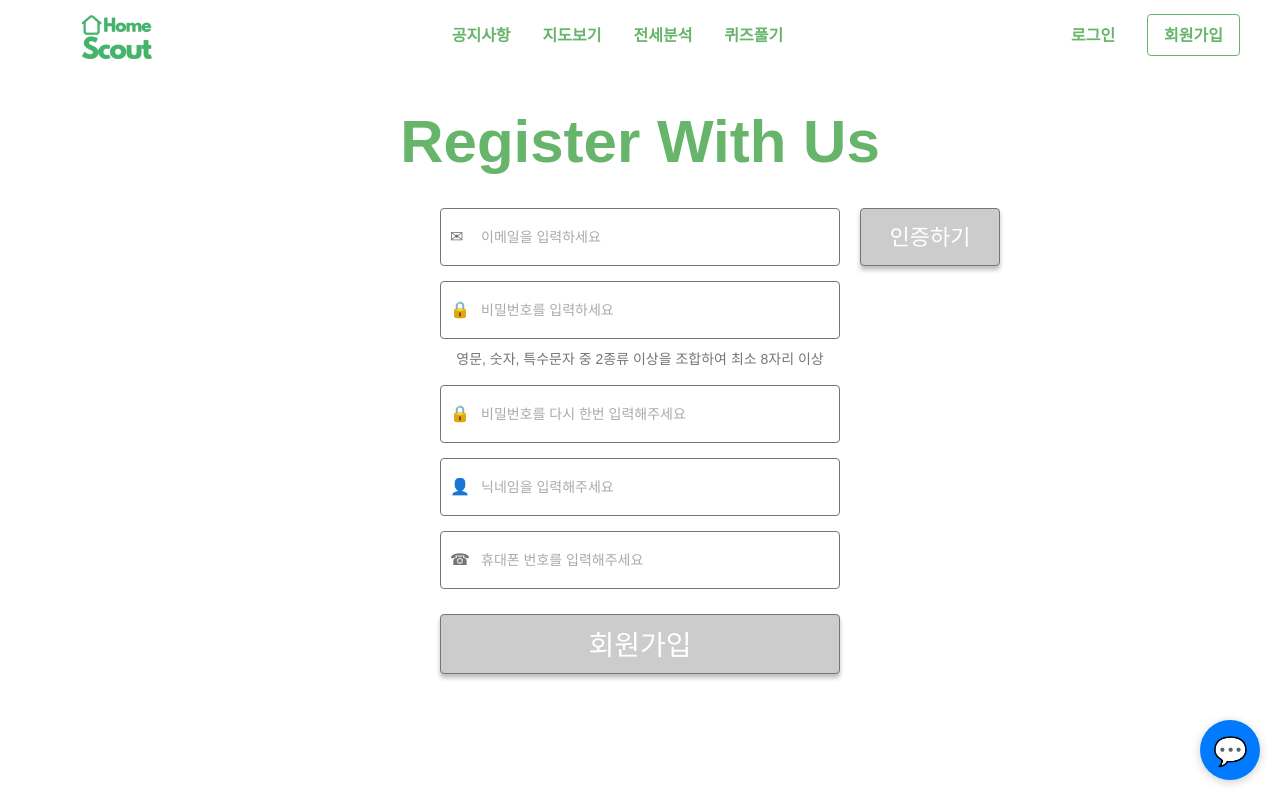
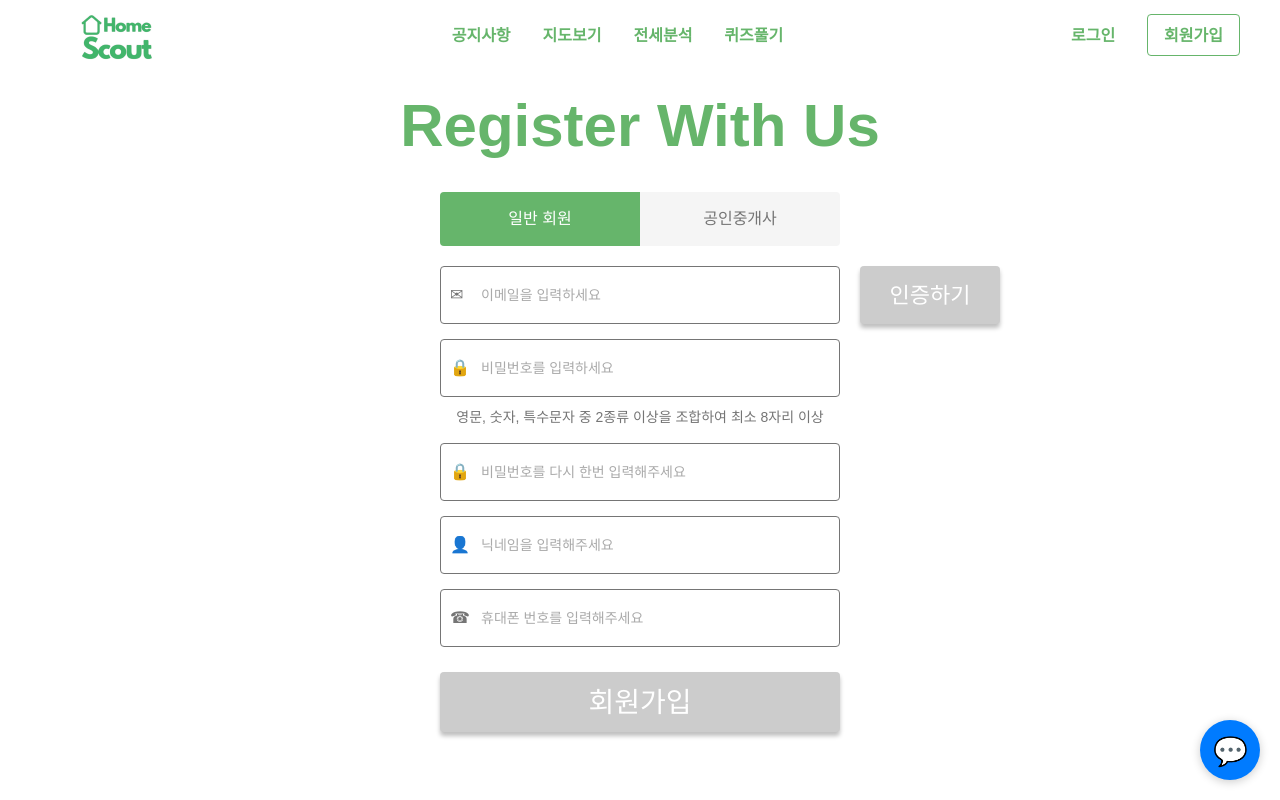
Before and after one commit to SSAFY-12th-HOME/HomeScout-FrontEnd, a Vue app: page /signup in a window 1280 px wide. Built offline with nearby package versions, Linux system fonts and the light colour scheme; no server answers; what vue-fullpage.js, vue3-kakao-maps would draw is missing.

Commit message:
[feat] 회원가입, 마이페이지, 나의 관심매물

```diff
--- a/src/components/common/AppHeader.vue
+++ b/src/components/common/AppHeader.vue
@@ -54,10 +54,14 @@ const isHomePage = computed(() => route.path === '/')
 
         <!-- 로그인한 경우 -->
         <template v-else>
-          <div class="user-profile">
-            <img :src="userProfile.profileImg" :alt="userProfile.nickname" class="profile-img" />
+          <RouterLink to="/mypage" class="user-profile">
+            <img
+              :src="userProfile.profileImg"
+              :alt="userProfile.nickname"
+              class="profile-img"
+            />
             <span class="nickname">{{ userProfile.nickname }}</span>
-          </div>
+          </RouterLink>
           <button @click="handleLogout" class="btn-logout">로그아웃</button>
         </template>
       </div>
@@ -131,6 +135,13 @@ const isHomePage = computed(() => route.path === '/')
   display: flex;
   align-items: center;
   gap: 0.5rem;
+  text-decoration: none; /* 링크 밑줄 제거 */
+  cursor: pointer;
+}
+
+.user-profile:hover {
+  opacity: 0.8;
+  transition: opacity 0.3s ease;
 }
 
 .profile-img {
--- a/src/components/map/AptDetail.vue
+++ b/src/components/map/AptDetail.vue
@@ -6,6 +6,11 @@ import DealHistory from '@/components/map/DealHistory.vue';
 import SubwayInfo from '@/components/map/SubwayInfo.vue';
 import LifeStory from '@/components/map/LifeStory.vue';
 import SaleList from '@/components/map/SaleList.vue';
+import PulseLoader from 'vue-spinner/src/PulseLoader.vue'
+import ErrorModal from '../common/ErrorModal.vue';
+import { useErrorStore } from '@/stores/error';
+
+const errorStore = useErrorStore()
 
 const props = defineProps({
     aptId: {
@@ -15,18 +20,22 @@ const props = defineProps({
 
 const apt = ref('');
 const aptInfo = ref({});
+const isLoading = ref(false)
 
 // getAptInfo를 별도의 함수로 분리
 const fetchAptInfo = () => {
     if (!apt.value) return;
+    isLoading.value = true
 
     getAptInfo(
         apt.value,
         ({ data }) => {
             aptInfo.value = data;
+            isLoading.value = false
         },
         (err) => {
-            console.log(err);
+            isLoading.value = false
+            errorStore.showError(err.response.data.message)
         }
     );
 };
@@ -46,6 +55,10 @@ const handleRefresh = () => {
 </script>
 
 <template>
+    <ErrorModal />
+    <div class="loading" v-if="isLoading">
+      <PulseLoader/>
+    </div>
     <div class="container">
         <h2 v-if="apt.length === 0" class="empty-message">아파트를 선택해 주세요!</h2>
         <div v-else class="apt-container">
--- a/src/components/map/SaleList.vue
+++ b/src/components/map/SaleList.vue
@@ -465,7 +465,7 @@ const handleRegisterSuccess = () => {
   border: none;
   cursor: pointer;
   padding: 8px;
-  color: #d1d5db; /* 기본 색상 */
+  color: #dc2626; /* 기본 색상 */
   transition: all 0.2s ease;
 }
 
--- a/src/router/index.js
+++ b/src/router/index.js
@@ -7,6 +7,7 @@ import NoticeView from '@/views/NoticeView.vue'
 import MapView from '@/views/MapView.vue'
 import AnalysisView from '@/views/AnalysisView.vue'
 import QuizView from '@/views/QuizView.vue'
+import MypageView from '@/views/MypageView.vue'
 
 const router = createRouter({
   history: createWebHistory(import.meta.env.BASE_URL),
@@ -48,6 +49,12 @@ const router = createRouter({
       path: '/quiz',
       name: 'quiz',
       component: QuizView,
+      meta: { requiresAuth: true }
+    },
+    {
+      path: '/mypage',
+      name: 'mypage',
+      component: MypageView,
       meta: { requiresAuth: true },
     },
   ],
--- a/src/views/LoginView.vue
+++ b/src/views/LoginView.vue
@@ -176,7 +176,7 @@ const handleLogin = async () => {
   padding: 12px;
   background-color: #66b56b;
   color: white;
-  border: 1px solid #757575;
+  border: 0px solid #757575;
   border-radius: 4px;
   font-size: 16px;
   cursor: pointer;
--- a/src/views/MapView.vue
+++ b/src/views/MapView.vue
@@ -5,6 +5,10 @@ import { getAptList, listSido, listGugun, getAptIdByAptName } from '@/api/map';
 import AptDetail from '@/components/map/AptDetail.vue';
 import VSelect from '@/components/map/VSelect.vue';
 import SearchBar from '@/components/map/SearchBar.vue';
+import ErrorModal from '@/components/common/ErrorModal.vue';
+import { useErrorStore } from '@/stores/error';
+
+const errorStore = useErrorStore()
 
 const aptList = ref([]);
 const aptId = ref('');
@@ -74,13 +78,14 @@ const onSearchApt = (searchQuery) => {
       aptList.value = [data];
     },
     (err) => {
-      console.log(err);
+      errorStore.showError(err.response.data.message)
     }
   )
 }
 </script>
 
 <template>
+  <ErrorModal />
   <div class="tab-container">
     <SearchBar @onSearchButton="onSearchApt"/>
     <AptDetail :apt-id="aptId"/>
--- a/src/views/SignupView.vue
+++ b/src/views/SignupView.vue
@@ -22,6 +22,13 @@ const phoneNumber = ref('')
 const isEmailValid = ref(false)
 const isEmailAvailable = ref(false)
 const emailMessage = ref('')
+
+const userType = ref('일반') // 새로 추가: 회원 유형 선택
+const brokerLicense = ref('') // 새로 추가: 공인중개사 자격증 번호
+
+// 자격증 번호 유효성 검사
+const isBrokerLicenseValid = ref(false)
+const brokerLicenseMessage = ref('')
 
 // UI state
 const showModal = ref(false)
@@ -80,9 +87,8 @@ const validateEmail = debounce(async () => {
   )
 }, 300)
 
-// Form validation 업데이트
 const isFormValid = computed(() => {
-  return email.value &&
+  const baseValidation = email.value &&
     isEmailValid.value &&
     isEmailAvailable.value &&
     isVerified.value &&
@@ -94,6 +100,15 @@ const isFormValid = computed(() => {
     isNicknameAvailable.value &&
     phoneNumber.value &&
     isValidPhoneNumber.value
+
+  // 공인중개사인 경우 추가 검증
+  if (userType.value === '공인중개사') {
+    return baseValidation &&
+           brokerLicense.value &&
+           isBrokerLicenseValid.value
+  }
+
+  return baseValidation
 })
 
 // Password validation function
@@ -190,7 +205,7 @@ const passwordsMatch = computed(() => {
   return password.value && confirmPassword.value && password.value === confirmPassword.value
 })
 
-// Form submission
+// Form submission 수정
 const handleSubmit = async () => {
   if (!isFormValid.value) {
     modalMessage.value = '모든 항목을 입력해주세요.'
@@ -207,7 +222,7 @@ const handleSubmit = async () => {
     passwordConfirm: confirmPassword.value,
     nickname: nickname.value,
     phone: phoneNumber.value,
-    role: '일반'
+    role: userType.value
   }
 
   await new Promise(resolve => setTimeout(resolve, 500))
@@ -257,6 +272,48 @@ const formatPhoneNumber = (event) => {
   // v-model 값 업데이트
   phoneNumber.value = formatted
 }
+
+// 자격증 번호 포맷팅 함수
+const formatBrokerLicense = (event) => {
+  // 입력된 값에서 숫자만 추출
+  let cleaned = event.target.value.replace(/\D/g, '')
+
+  // 11자리로 제한
+  if (cleaned.length > 11) {
+    cleaned = cleaned.slice(0, 11)
+  }
+
+  // 포맷팅된 값 생성 (XX-XXXX-XXXXX)
+  let formatted = ''
+  if (cleaned.length >= 2) {
+    formatted += cleaned.slice(0, 2)
+    if (cleaned.length >= 6) {
+      formatted += '-' + cleaned.slice(2, 6)
+      if (cleaned.length >= 7) {
+        formatted += '-' + cleaned.slice(6)
+      }
+    } else if (cleaned.length >= 2) {
+      formatted += '-' + cleaned.slice(2)
+    }
+  } else {
+    formatted = cleaned
+  }
+
+  // 자격증 번호 유효성 검사 (11자리)
+  const licenseRegex = /^\d{11}$/
+  isBrokerLicenseValid.value = licenseRegex.test(cleaned)
+
+  if (isBrokerLicenseValid.value) {
+    brokerLicenseMessage.value = '유효한 자격증 번호 형식입니다.'
+  } else {
+    brokerLicenseMessage.value = cleaned.length === 11 ?
+      '유효하지 않은 자격증 번호입니다.' :
+      '자격증 번호 11자리를 입력해주세요.'
+  }
+
+  // v-model 값 업데이트
+  brokerLicense.value = formatted
+}
 </script>
 
 <template>
@@ -274,6 +331,48 @@ const formatPhoneNumber = (event) => {
 
     <!-- Form Section -->
     <form class="signup-form" @submit.prevent="handleSubmit">
+      <!-- User Type Selection Tabs -->
+      <div class="user-type-tabs">
+        <button
+          type="button"
+          :class="['tab-button', { active: userType === '일반' }]"
+          @click="userType = '일반'"
+        >
+          일반 회원
+        </button>
+        <button
+          type="button"
+          :class="['tab-button', { active: userType === '공인중개사' }]"
+          @click="userType = '공인중개사'"
+        >
+          공인중개사
+        </button>
+      </div>
+      <!-- Broker License Input -->
+      <template v-if="userType === '공인중개사'">
+        <div class="form-group">
+          <div class="input-wrapper">
+            <i class="icon-license"></i>
+            <input
+              type="text"
+              v-model="brokerLicense"
+              placeholder="공인중개사 자격증 번호를 입력하세요"
+              class="input-field"
+              :class="{
+                'input-success': isBrokerLicenseValid && brokerLicense,
+                'input-error': !isBrokerLicenseValid && brokerLicense
+              }"
+              :disabled="isBrokerLicenseValid && brokerLicense"
+              @input="formatBrokerLicense"
+              maxlength="13"
+            />
+          </div>
+          <p class="license-status" v-if="brokerLicense"
+            :class="{ 'success': isBrokerLicenseValid, 'error': !isBrokerLicenseValid }">
+            {{ brokerLicenseMessage }}
+          </p>
+        </div>
+      </template>
       <!-- Email Field -->
       <div class="form-group">
         <div class="input-wrapper">
@@ -546,7 +645,7 @@ input::placeholder {
   font-size: 22px;
   background-color: #66B56B;
   color: white;
-  border: 1px solid #757575;
+  border: 0px solid #757575;
   cursor: pointer;
   border-radius: 4px;
   box-shadow: 0 4px 4px rgba(0, 0, 0, 0.25);
@@ -562,7 +661,7 @@ input::placeholder {
   height: 60px;
   background-color: #66B56B;
   color: white;
-  border: 1px solid #757575;
+  border: 0px solid #757575;
   padding: 10px;
   font-size: 28px;
   cursor: pointer;
@@ -686,4 +785,45 @@ input:focus {outline: none;}
   align-items: center;
   z-index: 1000;
 }
+
+.user-type-tabs {
+  display: flex;
+  width: 100%;
+  max-width: 400px;
+  margin-bottom: 20px;
+  border-radius: 4px;
+  overflow: hidden;
+}
+
+.tab-button {
+  flex: 1;
+  padding: 15px 0;
+  border: none;
+  background-color: #f5f5f5;
+  cursor: pointer;
+  font-size: 16px;
+  font-weight: 500;
+  color: #757575;
+  transition: all 0.3s ease;
+}
+
+.tab-button.active {
+  background-color: #66B56B;
+  color: white;
+}
+
+.tab-button:hover:not(.active) {
+  background-color: #e0e0e0;
+}
+
+/* License status style */
+.license-status {
+  margin-top: 5px;
+  font-size: 14px;
+}
+
+/* Icon styles */
+.icon-license::before {
+  content: "\1F4C4";
+}
 </style>
```
